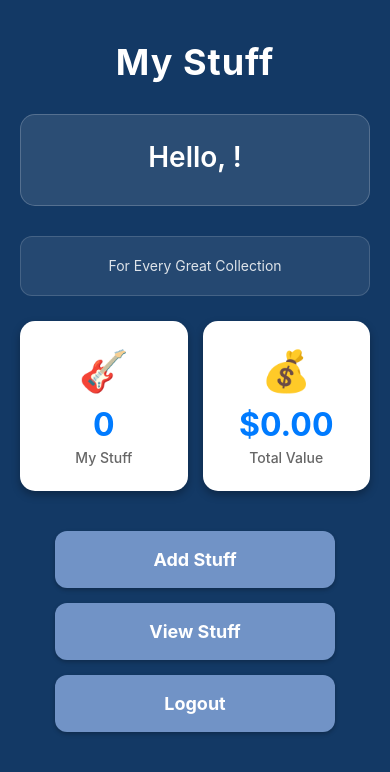
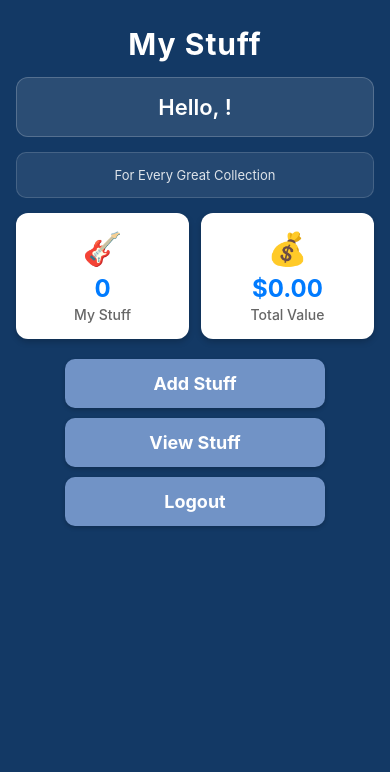
Before and after one commit to dps3ven/my_stuff, a React Native app: screen /Dashboard in a window 390 px wide. Shown: the top 772 px of the page. Built offline with nearby package versions, Linux system fonts and the light colour scheme.

Commit message:
less padding

```diff
--- a/screens/DashboardScreen.js
+++ b/screens/DashboardScreen.js
@@ -109,15 +109,15 @@ const styles = StyleSheet.create({
     backgroundColor: '#133965ff',
   },
   scrollContent: {
-    padding: 20,
-    paddingBottom: 80,
+    padding: 16,
+    paddingBottom: 60,
   },
   header: {
-    marginBottom: 30,
-    marginTop: 20,
+    marginBottom: 15,
+    marginTop: 10,
   },
   appTitle: {
-    fontSize: 36,
+    fontSize: 30,
     fontWeight: 'bold',
     color: '#fff',
     textAlign: 'center',
@@ -125,16 +125,15 @@ const styles = StyleSheet.create({
   },
   welcomeCard: {
     backgroundColor: 'rgba(255, 255, 255, 0.1)',
-    padding: 25,
-    borderRadius: 15,
-    marginBottom: 30,
+    padding: 16,
+    borderRadius: 12,
+    marginBottom: 15,
     borderWidth: 1,
     borderColor: 'rgba(255, 255, 255, 0.2)',
   },
   welcome: {
-    fontSize: 28,
+    fontSize: 22,
     textAlign: 'center',
-    marginBottom: 6,
     color: '#fff',
     fontWeight: '600',
   },
@@ -146,16 +145,16 @@ const styles = StyleSheet.create({
   },
   whyCard: {
     backgroundColor: 'rgba(255, 255, 255, 0.08)',
-    borderRadius: 12,
-    padding: 18,
-    marginBottom: 25,
+    borderRadius: 10,
+    padding: 12,
+    marginBottom: 15,
     borderWidth: 1,
     borderColor: 'rgba(255, 255, 255, 0.15)',
   },
   whyText: {
-    fontSize: 14,
+    fontSize: 13,
     color: 'rgba(255, 255, 255, 0.85)',
-    lineHeight: 22,
+    lineHeight: 20,
     textAlign: 'center',
   },
   subtitle: {
@@ -166,32 +165,32 @@ const styles = StyleSheet.create({
   statsContainer: {
     flexDirection: 'row',
     justifyContent: 'space-around',
-    marginBottom: 40,
-    gap: 15,
+    marginBottom: 20,
+    gap: 12,
   },
   statCard: {
     backgroundColor: 'white',
-    padding: 25,
-    borderRadius: 15,
+    padding: 16,
+    borderRadius: 12,
     alignItems: 'center',
     flex: 1,
     shadowColor: '#000',
-    shadowOffset: { width: 0, height: 4 },
-    shadowOpacity: 0.3,
-    shadowRadius: 8,
-    elevation: 8,
+    shadowOffset: { width: 0, height: 3 },
+    shadowOpacity: 0.2,
+    shadowRadius: 6,
+    elevation: 5,
   },
   statIcon: {
-    marginBottom: 10,
+    marginBottom: 6,
   },
   iconText: {
-    fontSize: 40,
+    fontSize: 32,
   },
   statNumber: {
-    fontSize: 32,
+    fontSize: 24,
     fontWeight: 'bold',
     color: '#007bff',
-    marginBottom: 5,
+    marginBottom: 3,
   },
   statLabel: {
     color: '#666',
@@ -200,20 +199,20 @@ const styles = StyleSheet.create({
   },
   actions: {
     alignItems: 'center',
-    gap: 15,
+    gap: 10,
   },
   button: {
-    padding: 18,
-    borderRadius: 12,
-    minWidth: 280,
+    padding: 14,
+    borderRadius: 10,
+    minWidth: 260,
     flexDirection: 'row',
     alignItems: 'center',
     justifyContent: 'center',
     shadowColor: '#000',
     shadowOffset: { width: 0, height: 2 },
-    shadowOpacity: 0.25,
+    shadowOpacity: 0.2,
     shadowRadius: 4,
-    elevation: 5,
+    elevation: 4,
     backgroundColor: '#7193c6ff',
   },
   buttonIcon: {
```
